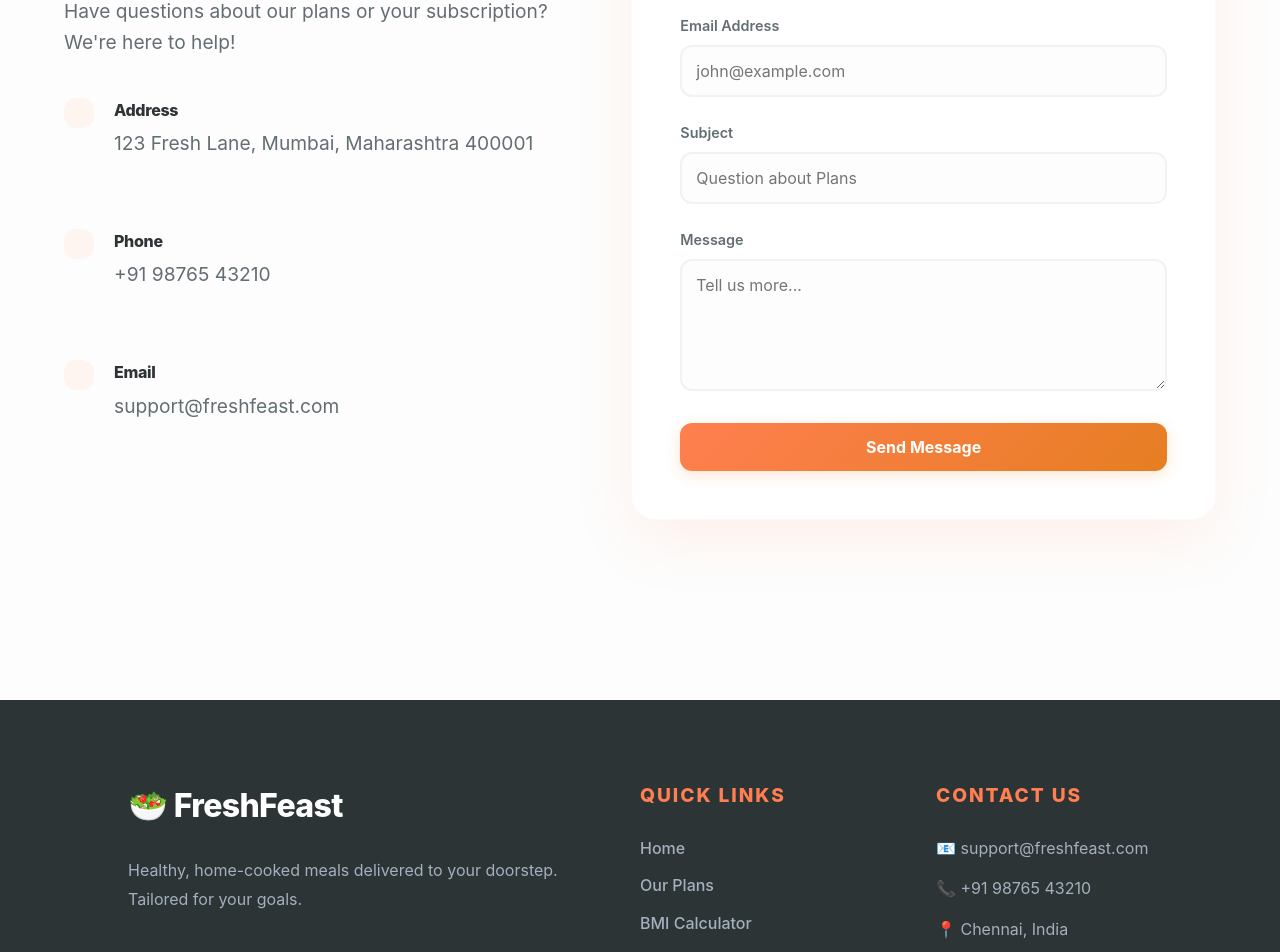
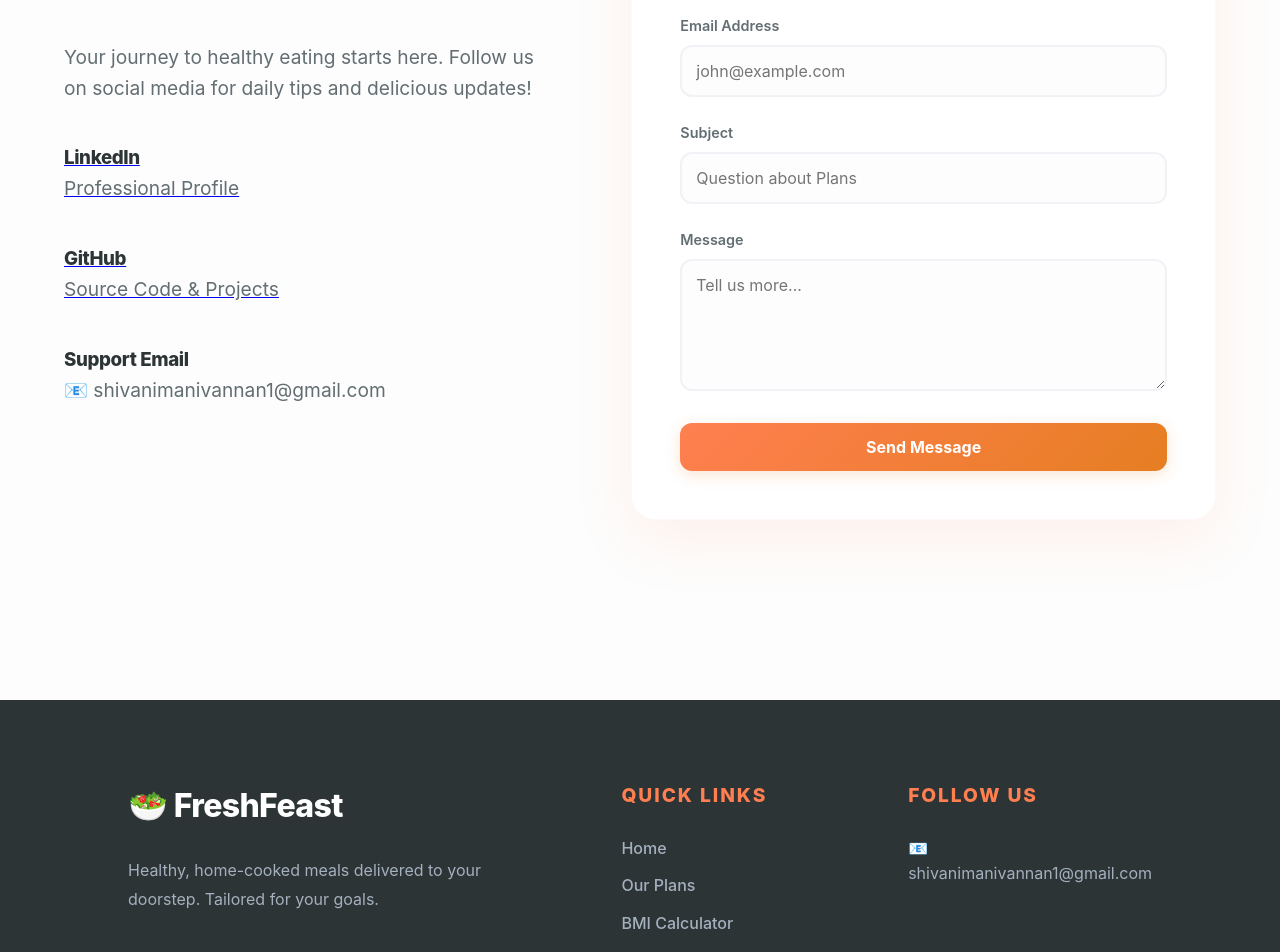
Before and after one commit to Shivani-m26/freshfeast_frontend, an Angular app: page /contact in a window 1280 px wide. Shown: the part 300-1252 px from the top of the page. Built offline with nearby package versions, Linux system fonts and the light colour scheme.

Commit message:
Restore professional social links and fix email build errors

```diff
--- a/src/app/components/contact/contact.component.html
+++ b/src/app/components/contact/contact.component.html
@@ -2,30 +2,32 @@
   <div class="container">
     <div class="contact-grid">
       <div class="contact-info">
-        <h1>Get in Touch</h1>
-        <p>Have questions about our plans or your subscription? We're here to help!</p>
+        <h1>Connect with us</h1>
+        <p>Your journey to healthy eating starts here. Follow us on social media for daily tips and delicious updates!</p>
 
-        <div class="info-item">
-          <i class="fas fa-map-marker-alt"></i>
-          <div>
-            <h3>Address</h3>
-            <p>123 Fresh Lane, Mumbai, Maharashtra 400001</p>
-          </div>
-        </div>
+        <div class="social-links mt-30">
+          <a href="https://www.linkedin.com/in/shivani-m-b40684253/" target="_blank" class="social-item">
+            <i class="fab fa-linkedin"></i>
+            <div>
+              <h3>LinkedIn</h3>
+              <p>Professional Profile</p>
+            </div>
+          </a>
 
-        <div class="info-item">
-          <i class="fas fa-phone-alt"></i>
-          <div>
-            <h3>Phone</h3>
-            <p>+91 98765 43210</p>
-          </div>
-        </div>
+          <a href="https://github.com/Shivani-m26" target="_blank" class="social-item">
+            <i class="fab fa-github"></i>
+            <div>
+              <h3>GitHub</h3>
+              <p>Source Code & Projects</p>
+            </div>
+          </a>
 
-        <div class="info-item">
-          <i class="fas fa-envelope"></i>
-          <div>
-            <h3>Email</h3>
-            <p>support&#64;freshfeast.com</p>
+          <div class="social-item">
+             <i class="fas fa-envelope"></i>
+             <div>
+               <h3>Support Email</h3>
+               <p class="mt-10">📧 shivanimanivannan1&#64;gmail.com</p>
+             </div>
           </div>
         </div>
       </div>
--- a/src/app/components/footer/footer.component.html
+++ b/src/app/components/footer/footer.component.html
@@ -15,10 +15,12 @@
     </div>
 
     <div class="footer-contact">
-      <h3>Contact Us</h3>
-      <p>📧 support&#64;freshfeast.com</p>
-      <p>📞 +91 98765 43210</p>
-      <p>📍 Chennai, India</p>
+      <h3>Follow Us</h3>
+      <div class="footer-social-row">
+        <a href="https://www.linkedin.com/in/shivani-m-b40684253/" target="_blank"><i class="fab fa-linkedin"></i></a>
+        <a href="https://github.com/Shivani-m26" target="_blank"><i class="fab fa-github"></i></a>
+      </div>
+      <p class="mt-10">📧 shivanimanivannan1&#64;gmail.com</p>
     </div>
   </div>
   <div class="footer-bottom">
```
